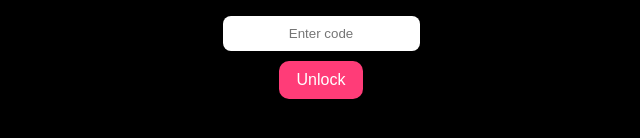
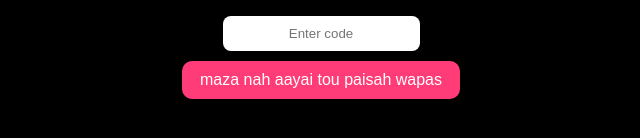
Before and after one commit to srmabre1/Just-4-u, a plain HTML site: page videos.html in a window 1280 px wide. Shown: the part 286-424 px from the top of the page, without its empty margins (319-959 px from the left). Drawn offline with Linux system fonts and the light colour scheme.

Commit message:
Update videos.html

```diff
--- a/videos.html
+++ b/videos.html
@@ -50,7 +50,7 @@ button{
 <div>
   <input id="c1" placeholder="Enter code">
   <br>
-  <button onclick="u1()">Unlock</button>
+  <button onclick="u1()">maza nah aayai tou paisah wapas</button>
 </div>
 
 <div id="v2" class="hidden">
@@ -63,7 +63,7 @@ button{
 <div id="l2" class="hidden">
   <input id="c2" placeholder="Enter code">
   <br>
-  <button onclick="u2()">Unlock</button>
+  <button onclick="u2()">challoo</button>
 </div>
 
 <div id="v3" class="hidden">
@@ -76,7 +76,7 @@ button{
 <div id="l3" class="hidden">
   <input id="c3" placeholder="Enter code">
   <br>
-  <button onclick="u3()">Unlock</button>
+  <button onclick="u3()">dekhta jaa</button>
 </div>
 
 <div id="v4" class="hidden">
@@ -89,7 +89,7 @@ button{
 <div id="l4" class="hidden">
   <input id="c4" placeholder="Enter code">
   <br>
-  <button onclick="u4(); showStory();">Unlock</button>
+  <button onclick="u4(); showStory();">respect+</button>
 
 </div>
 
@@ -139,7 +139,7 @@ function u4(){
     font-size:18px;
     box-shadow:0 0 20px rgba(255,77,109,0.6);
   ">
-    ❤️ Read Our Story
+    ❤️ ab phdh na
   </a>
 </div>
 <script>
```
